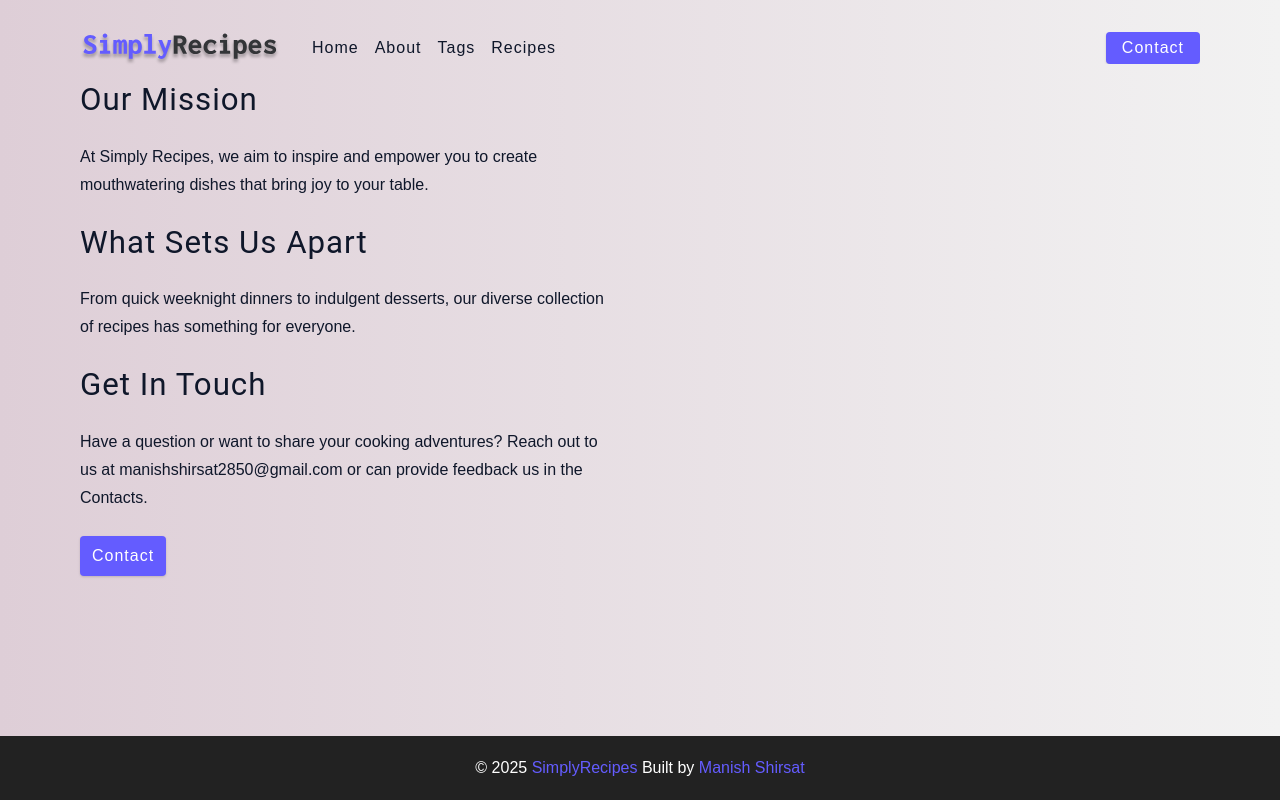
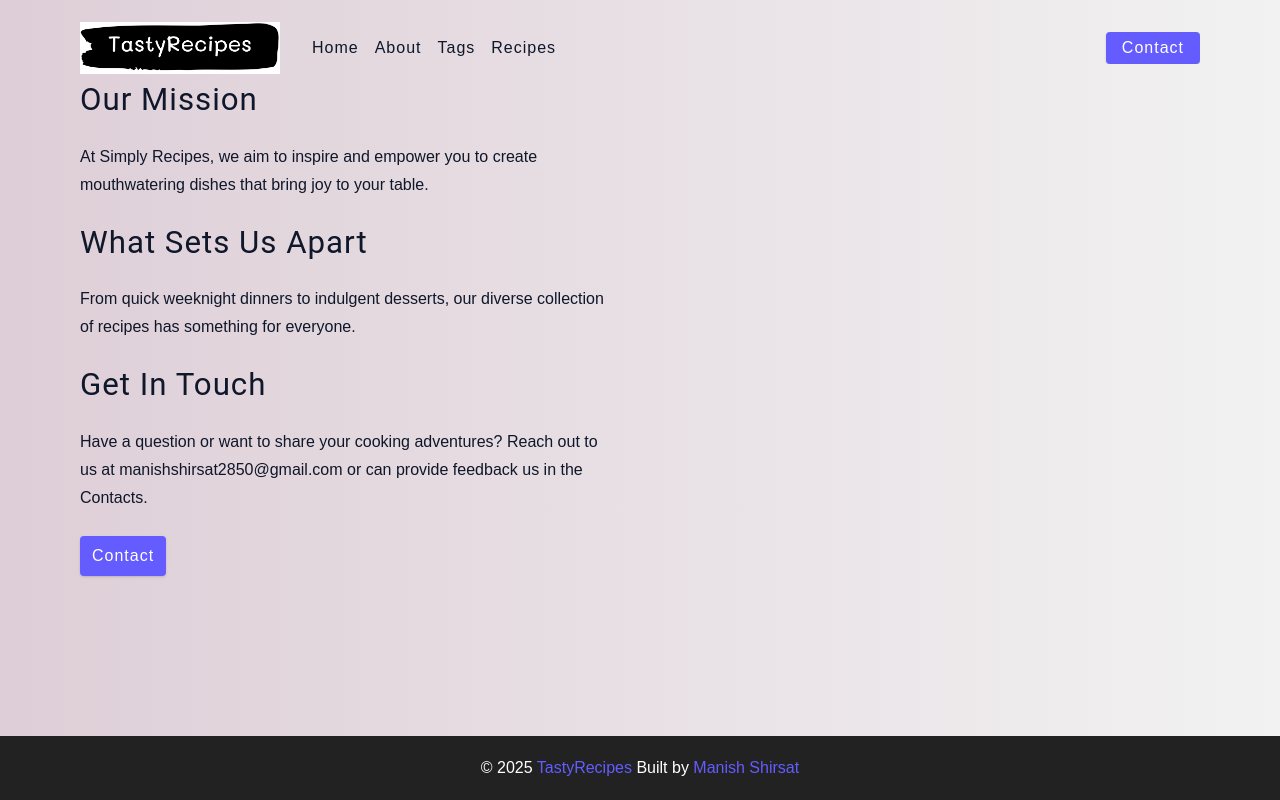
Before and after one commit to Manish10022001/TastyRecipes, a plain HTML site: page about.html in a window 1280 px wide. Drawn offline with Linux system fonts and the light colour scheme.

Commit message:
Update about.html

```diff
--- a/about.html
+++ b/about.html
@@ -23,7 +23,7 @@
       <div class="nav-center">
         <div class="nav-header">
           <a href="index.html" class="nav-logo">
-            <img src="./assets/logo.svg" alt="simply recipes" />
+            <img src="./assets/tastyrecipes-high-resolution-logo-black.png" alt="tasty recipes" />
           </a>
           <button class="nav-btn btn">
             <i class="fas fa-align-justify"></i>
@@ -69,7 +69,7 @@
     <footer class="page-footer">
       <p>
         &copy; <span id="date"></span>
-        <span class="footer-logo">SimplyRecipes</span> Built by
+        <span class="footer-logo">TastyRecipes</span> Built by
         <a href="manishshirsat2850@gmail.com">Manish Shirsat</a>
       </p>
     </footer>
```
